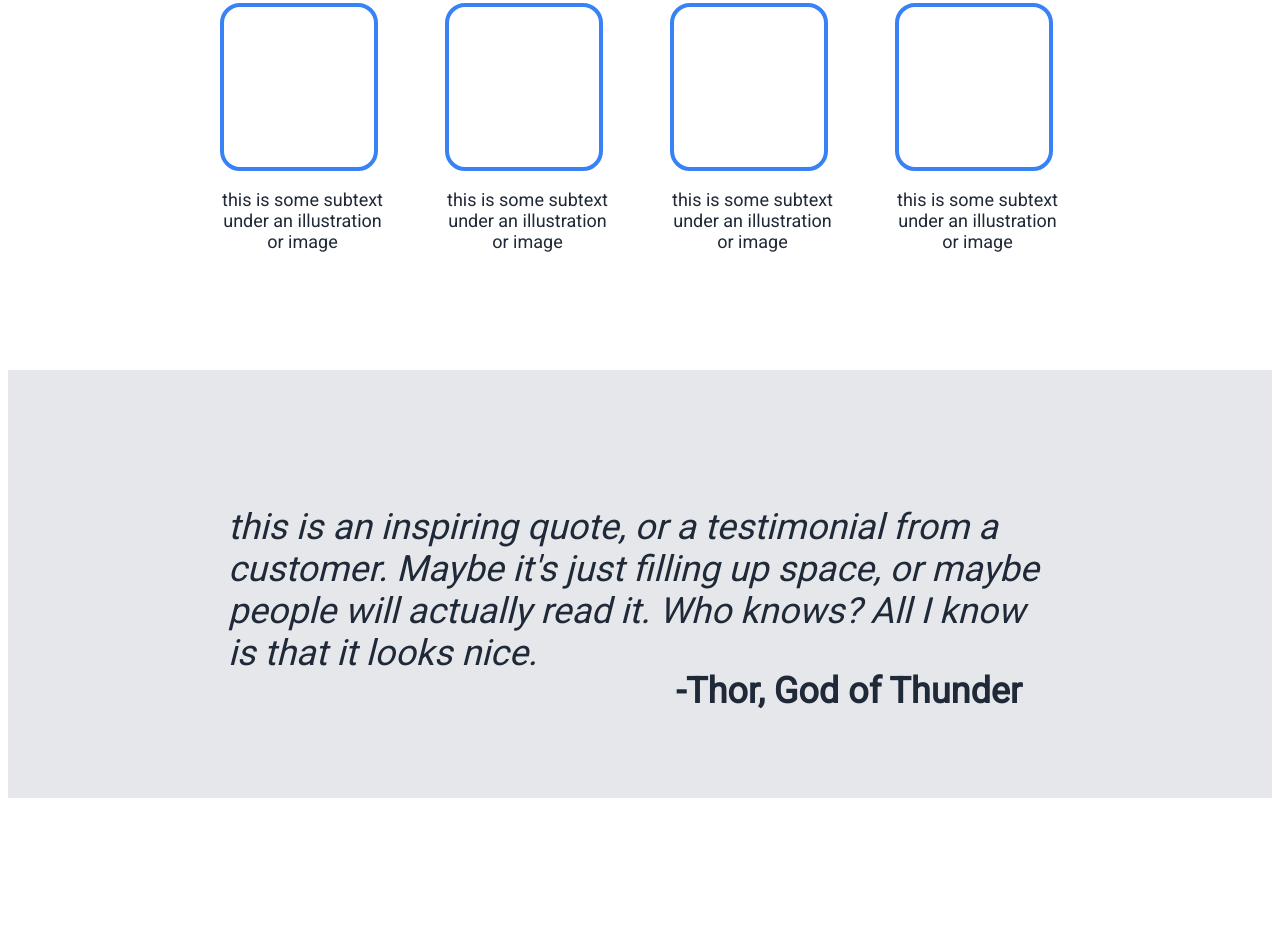
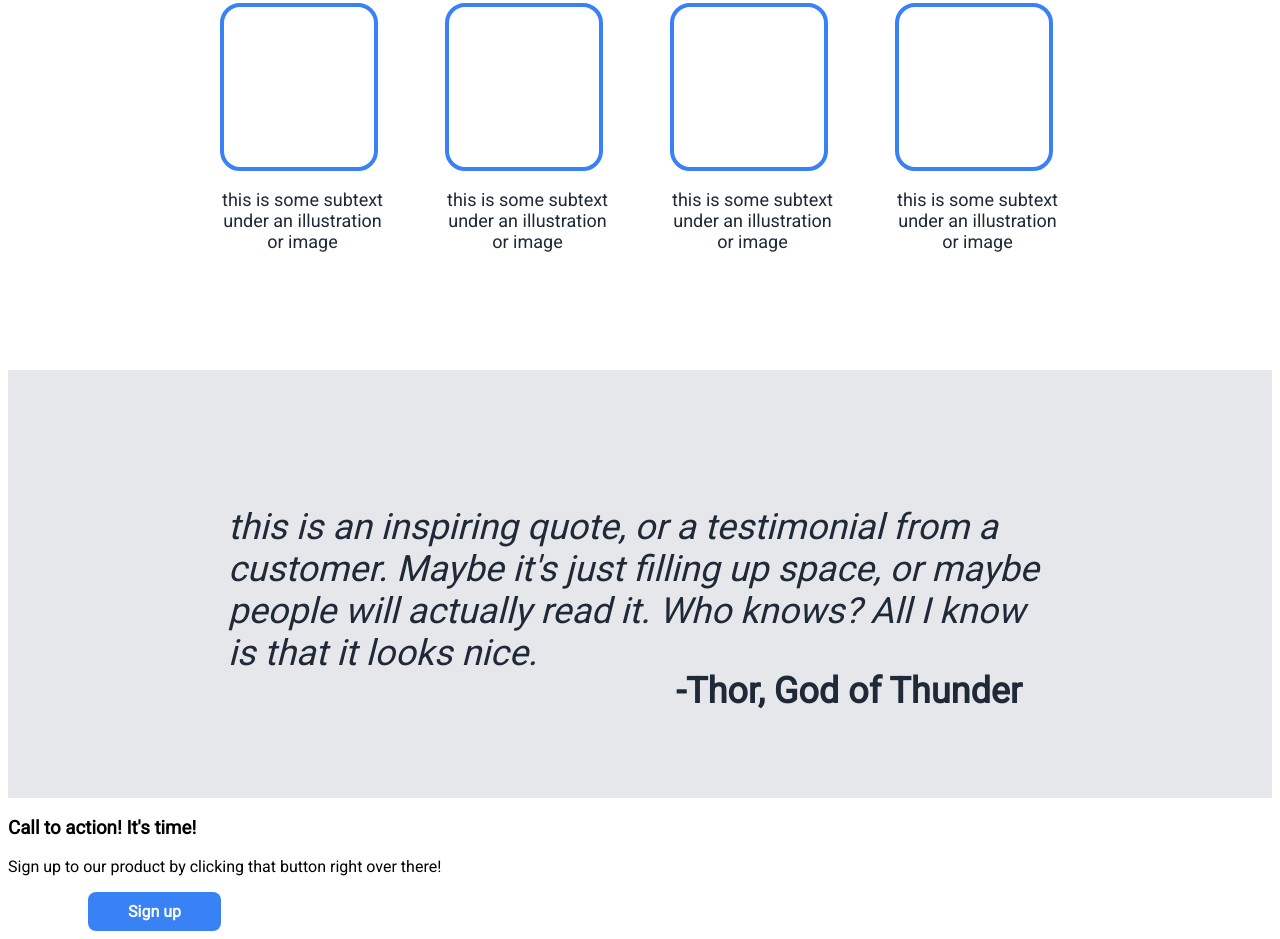
Before and after one commit to ScottGrieveWeb/foundations-landing-page, a plain HTML site: page index.html in a window 1280 px wide. Shown: the part 592-1531 px from the top of the page. Before the commit the page ends 1398 px from the top, so only its background shows below. Drawn offline with Linux system fonts and the light colour scheme.

Commit message:
Added html for Call to action section

```diff
--- a/index.html
+++ b/index.html
@@ -87,5 +87,14 @@
         </div>
     </div>
 
+    <div id="sign-up-section">
+        <div id="call-to-action">
+            <div id="sign-up-text">
+                <h3>Call to action! It's time!</h3>
+                <p id="cta-subtext">Sign up to our product by clicking that button right over there!</p>
+            </div>
+            <button class="sign-up" id="cta-signup">Sign up</button>
+        </div>
+    </div>
 </body>
 </html>
```
